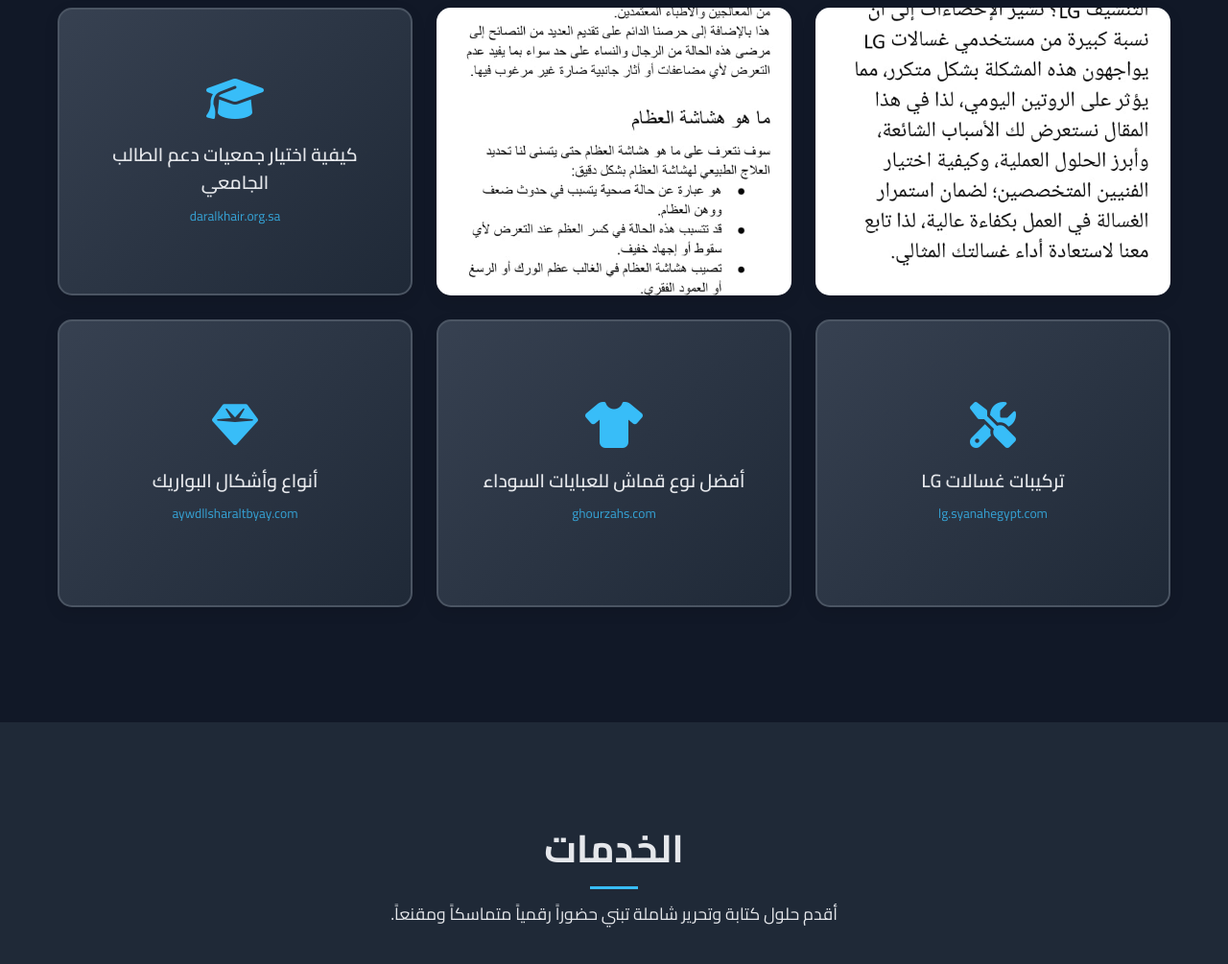
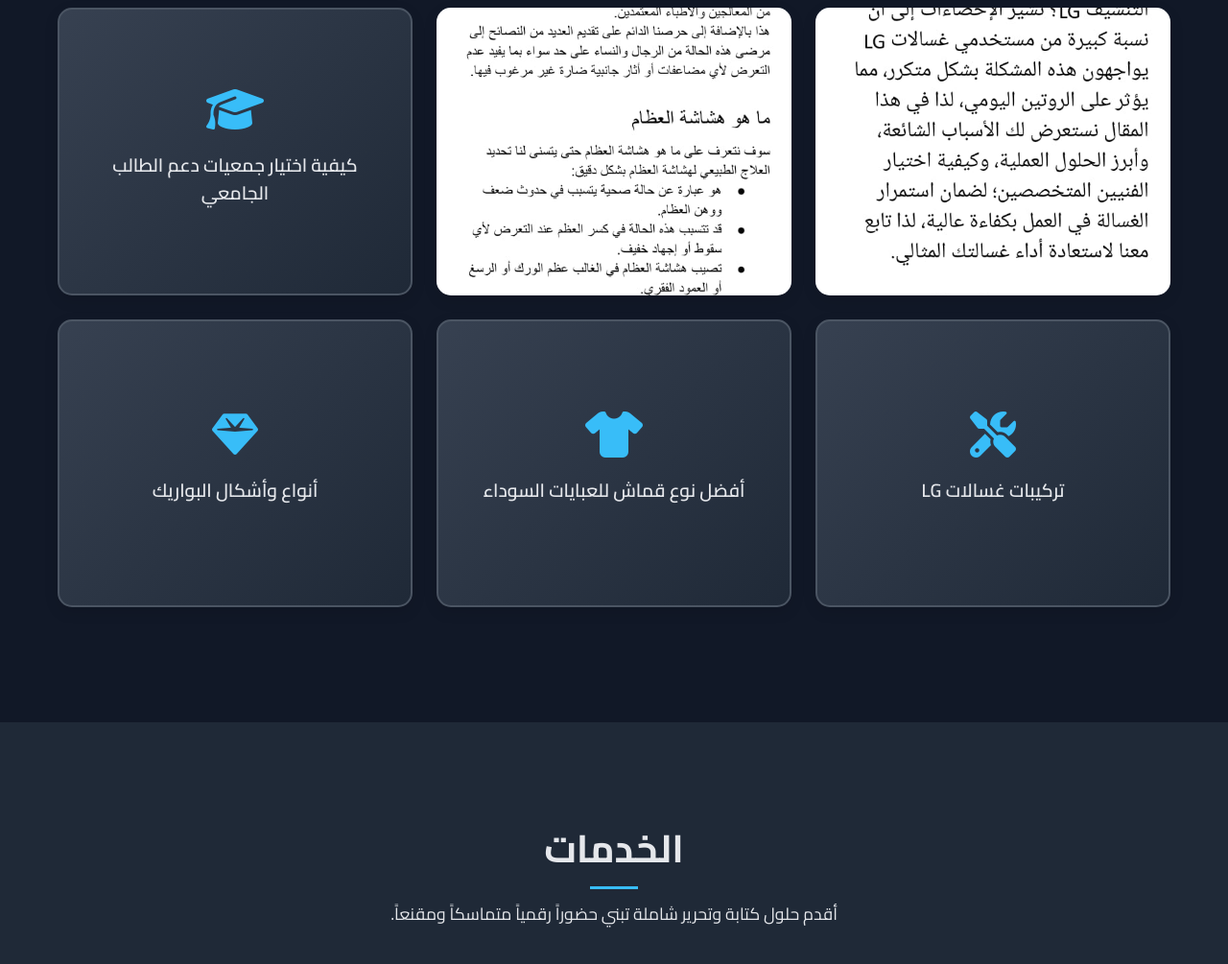
Before and after one commit to puplicHost/Osama-Shehab, a plain HTML site: page index.html in a window 1280 px wide. Shown: the part 3948-4953 px from the top of the page at 96% size. Drawn offline with Linux system fonts and the light colour scheme.

Commit message:
Remove link URLs from gallery items

```diff
--- a/index.html
+++ b/index.html
@@ -1198,28 +1198,28 @@
                     class="gallery-item link-item" data-category="topworks" target="_blank" rel="noopener">
                     <i class="fas fa-graduation-cap link-icon"></i>
                     <div class="link-title">كيفية اختيار جمعيات دعم الطالب الجامعي</div>
-                    <div class="link-url">daralkhair.org.sa</div>
+
                 </a>
 
                 <a href="https://lg.syanahegypt.com/%D8%AA%D8%B1%D9%83%D9%8A%D8%A8%D8%A7%D8%AA-%D8%BA%D8%B3%D8%A7%D9%84%D8%A7%D8%AA-lg/"
                     class="gallery-item link-item" data-category="topworks" target="_blank" rel="noopener">
                     <i class="fas fa-tools link-icon"></i>
                     <div class="link-title">تركيبات غسالات LG</div>
-                    <div class="link-url">lg.syanahegypt.com</div>
+
                 </a>
 
                 <a href="https://ghourzahs.com/ar/blog/%D8%A3%D9%81%D8%B6%D9%84-%D9%86%D9%88%D8%B9-%D9%82%D9%85%D8%A7%D8%B4-%D9%84%D9%84%D8%B9%D8%A8%D8%A7%D9%8A%D8%A7%D8%AA-%D8%A7%D9%84%D8%B3%D9%88%D8%AF%D8%A7%D8%A1/a-2069614780"
                     class="gallery-item link-item" data-category="topworks" target="_blank" rel="noopener">
                     <i class="fas fa-tshirt link-icon"></i>
                     <div class="link-title">أفضل نوع قماش للعبايات السوداء</div>
-                    <div class="link-url">ghourzahs.com</div>
+
                 </a>
 
                 <a href="https://aywdllsharaltbyay.com/blogs/%D8%A7%D9%86%D9%88%D8%A7%D8%B9%20%D9%88%D8%A7%D8%B4%D9%83%D8%A7%D9%84%20%D8%A7%D9%84%D8%A8%D9%88%D8%A7%D8%B1%D9%8A%D9%83"
                     class="gallery-item link-item" data-category="topworks" target="_blank" rel="noopener">
                     <i class="fas fa-gem link-icon"></i>
                     <div class="link-title">أنواع وأشكال البواريك</div>
-                    <div class="link-url">aywdllsharaltbyay.com</div>
+
                 </a>
             </div>
         </div>
```
